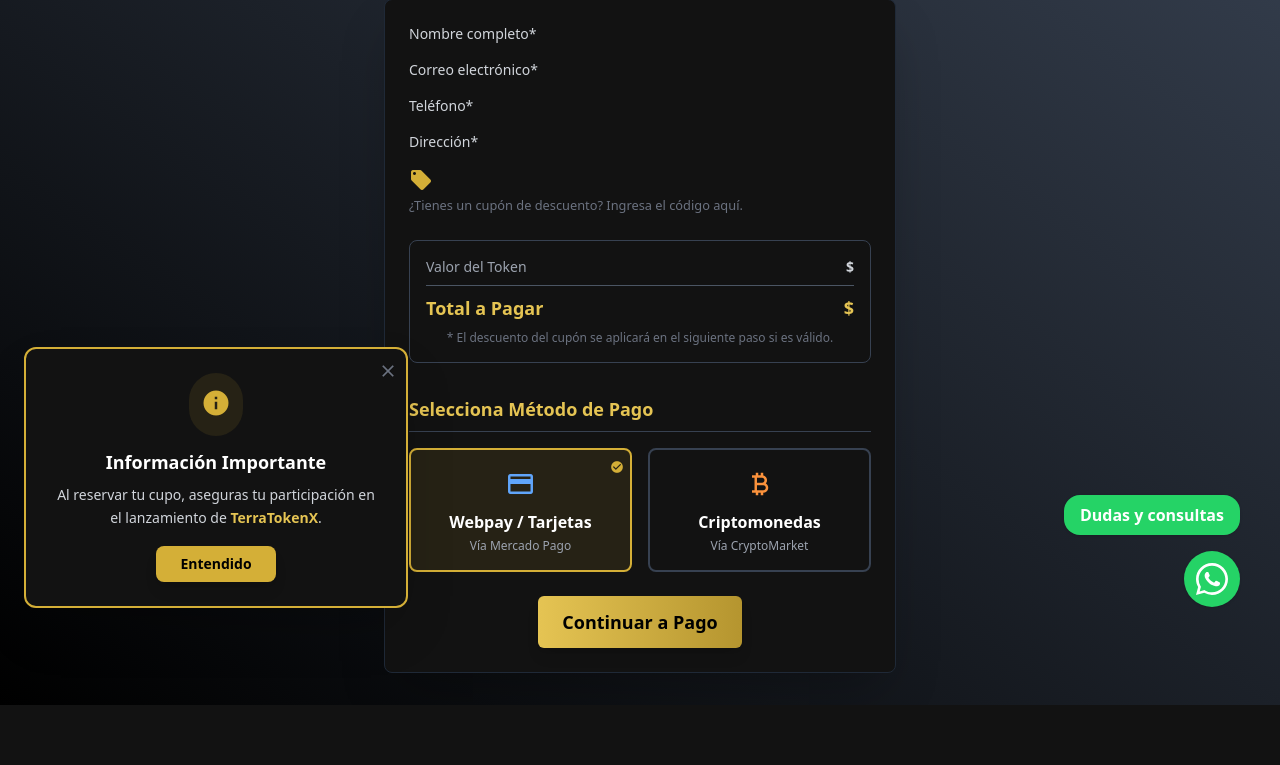
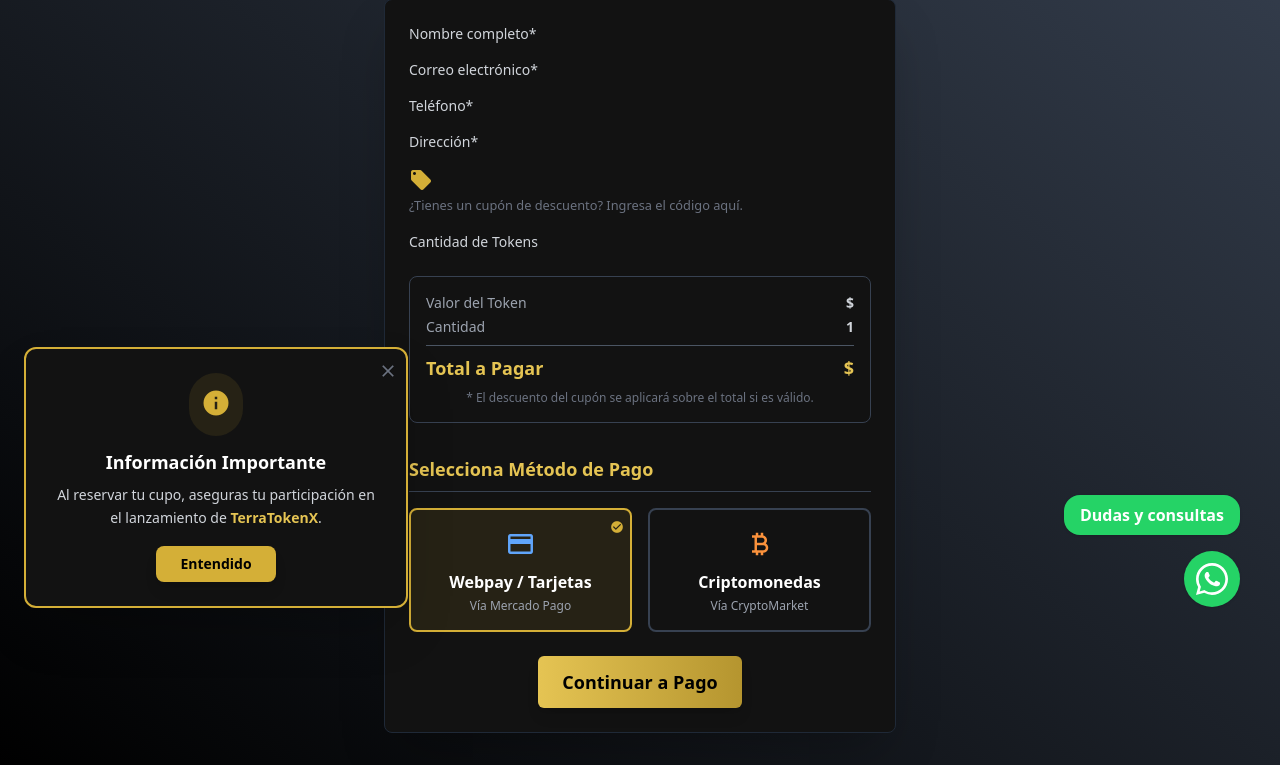
Before and after one commit to Gueremy/TerratokenX, a Django app: template reservation_project/booking/templates/booking/reservation_form_v2.html in a window 1280 px wide. Shown: the part 169-934 px from the top of the page. Before the commit the page ends 874 px from the top, so only its background shows below. Run offline with Django 4.2, Linux system fonts and the light colour scheme; the template is opened without the code that fills it, so the values that code supplies are empty; some libraries are stand-ins or nearby versions.

Commit message:
Feat: Add quantity selector for multiple tokens

```diff
--- a/reservation_project/booking/forms.py
+++ b/reservation_project/booking/forms.py
@@ -8,12 +8,13 @@ class ReservaForm(forms.ModelForm):
     coupon_code = forms.CharField(max_length=50, required=False, label="Código de Cupón", help_text="Opcional")
     class Meta:
         model = Reserva
-        fields = ['nombre', 'correo', 'telefono', 'direccion']
+        fields = ['nombre', 'correo', 'telefono', 'direccion', 'cantidad_tokens']
         widgets = {
             'nombre': forms.TextInput(attrs={'class': 'w-full px-3 py-2 border border-gray-300 rounded-md'}),
             'correo': forms.EmailInput(attrs={'class': 'w-full px-3 py-2 border border-gray-300 rounded-md'}),
             'telefono': forms.TextInput(attrs={'class': 'w-full px-3 py-2 border border-gray-300 rounded-md'}),
             'direccion': forms.TextInput(attrs={'class': 'w-full px-3 py-2 border border-gray-300 rounded-md'}),
+            'cantidad_tokens': forms.NumberInput(attrs={'class': 'w-full px-3 py-2 border border-gray-300 rounded-md', 'min': '1', 'value': '1'}),
         }
 
     def clean_coupon_code(self):
--- a/reservation_project/booking/templates/booking/reservation_form_v2.html
+++ b/reservation_project/booking/templates/booking/reservation_form_v2.html
@@ -149,22 +149,55 @@
                         </div>
                         <small class="text-gray-500">¿Tienes un cupón de descuento? Ingresa el código aquí.</small>
                     </div>
+                    <div>
+                        <label class="block text-sm font-medium text-gray-300 mb-1">Cantidad de Tokens</label>
+                        {{ form.cantidad_tokens }}
+                        {{ form.cantidad_tokens.errors }}
+                    </div>
                 </div>
                 <!-- Sección de Precios Mejorada -->
                 <div id="precio-info" class="mt-6 bg-dark-700 border border-gray-700 p-4 rounded-lg">
                     <div class="flex justify-between items-center text-sm mb-1 text-gray-400">
                         <span id="precio-dia-label">Valor del Token</span>
                         <!-- Mostrar precio base formateado -->
-                        <span id="precio-unitario" class="font-semibold text-gray-300">${{ precio_base_token|intcomma }}</span>
+                        <span class="font-semibold text-gray-300">${{ precio_base_token|intcomma }}</span>
+                    </div>
+                    <div class="flex justify-between items-center text-sm mb-1 text-gray-400">
+                        <span>Cantidad</span>
+                        <span id="cantidad-display" class="font-semibold text-gray-300">1</span>
                     </div>
                     <div
                         class="flex justify-between items-center text-lg font-bold text-gold-400 mt-2 border-t border-gray-600 pt-2">
                         <span>Total a Pagar</span>
                         <span id="precio-total">${{ precio_base_token|intcomma }}</span>
                     </div>
-                    <p class="text-xs text-gray-500 mt-2 text-center">* El descuento del cupón se aplicará en el
-                        siguiente paso si es válido.</p>
+                    <p class="text-xs text-gray-500 mt-2 text-center">* El descuento del cupón se aplicará sobre el total si es válido.</p>
                 </div>
+
+                <script>
+                    document.addEventListener('DOMContentLoaded', function() {
+                        const cantidadInput = document.querySelector('input[name="cantidad_tokens"]');
+                        const cantidadDisplay = document.getElementById('cantidad-display');
+                        const precioTotalDisplay = document.getElementById('precio-total');
+                        const precioBase = {{ precio_base_token }};
+
+                        function actualizarTotal() {
+                            let cantidad = parseInt(cantidadInput.value) || 1;
+                            if (cantidad < 1) cantidad = 1;
+
+                            cantidadDisplay.textContent = cantidad;
+
+                            const total = precioBase * cantidad;
+                            // Formato básico de moneda (usamos replace para simular intcomma de Django en JS simple)
+                            precioTotalDisplay.textContent = '$' + total.toLocaleString('es-CL');
+                        }
+
+                        if (cantidadInput) {
+                            cantidadInput.addEventListener('input', actualizarTotal);
+                            cantidadInput.addEventListener('change', actualizarTotal);
+                        }
+                    });
+                </script>
 
                 <!-- Selector de Medio de Pago -->
                 <div class="mt-8 mb-6">
```
